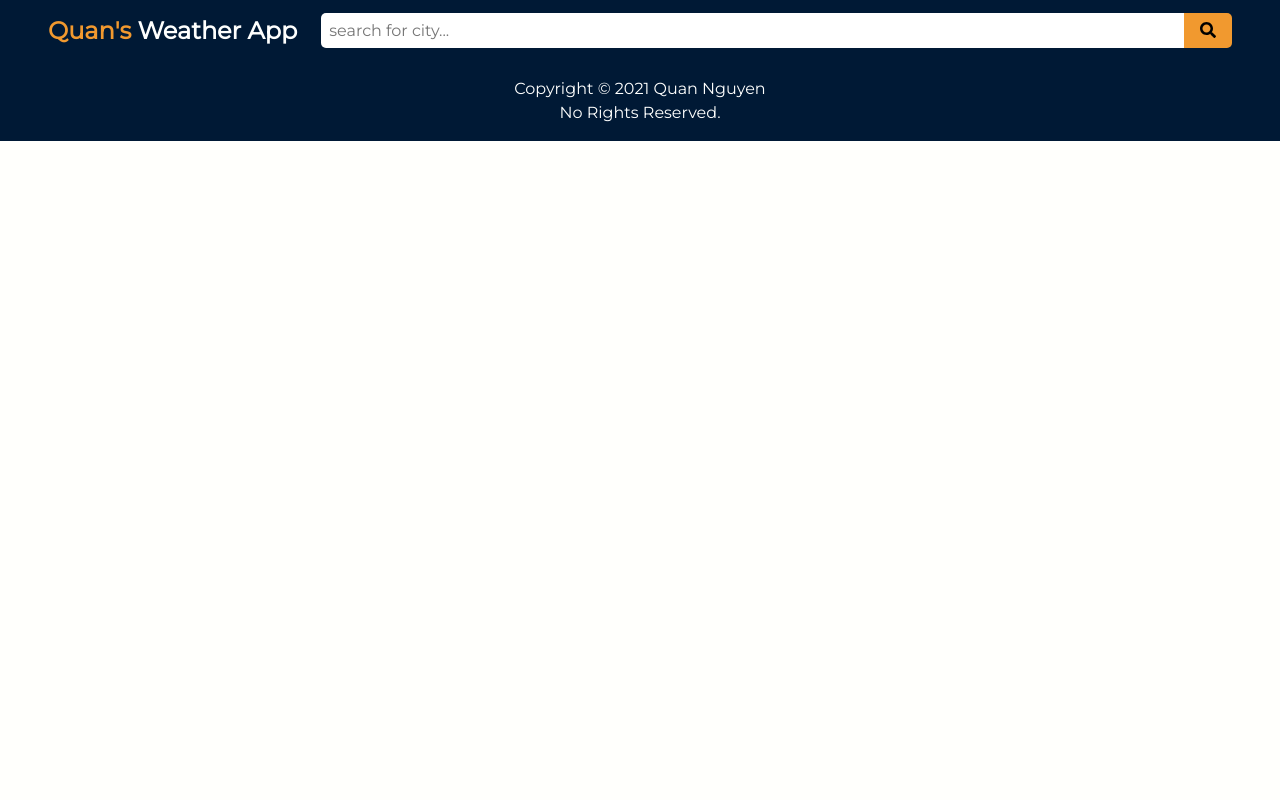
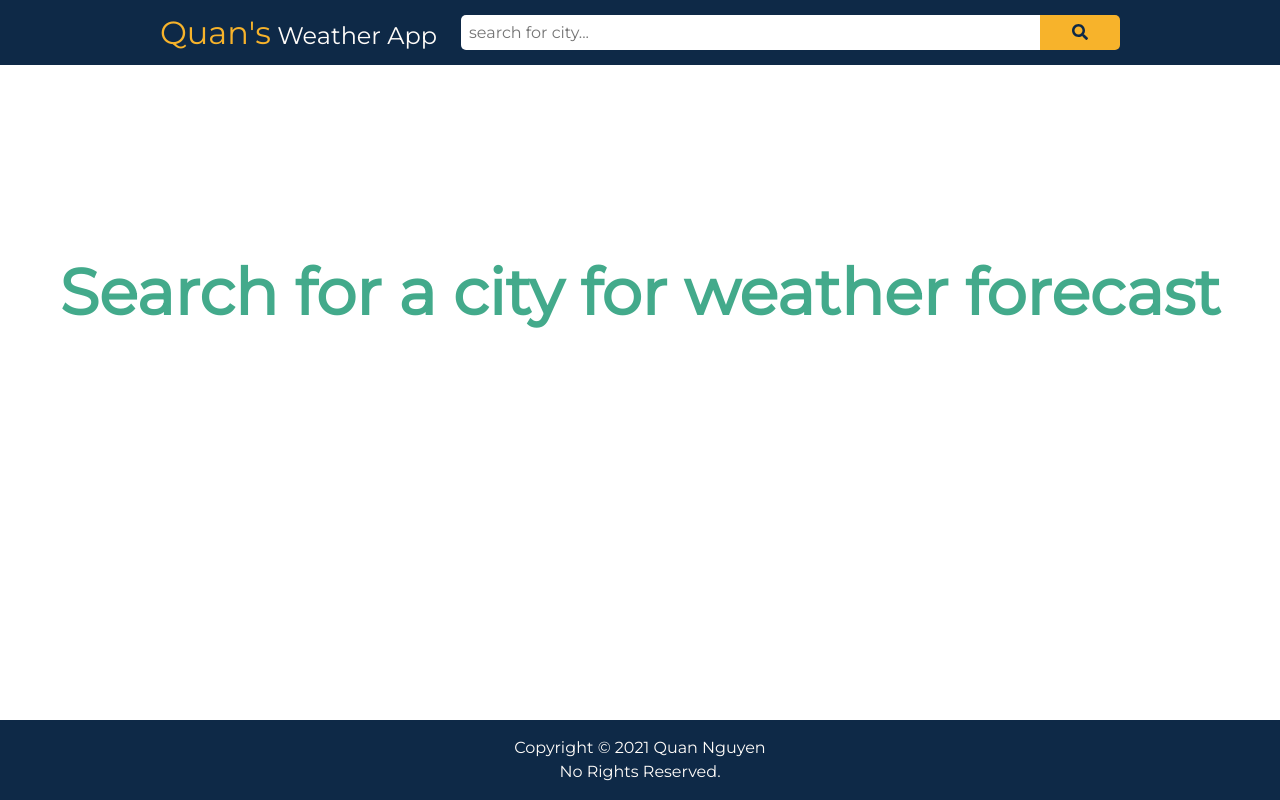
Before and after one commit to QuanDev2/open-weather, a React (Create React App) app: page /forecast in a window 1280 px wide. Built offline with nearby package versions, Linux system fonts and the light colour scheme; no server answers.

Commit message:
done with styling light theme. trying out customer hook

```diff
--- a/package.json
+++ b/package.json
@@ -15,7 +15,8 @@
     "axios": "^0.21.1",
     "react": "^17.0.1",
     "react-dom": "^17.0.1",
-    "react-scripts": "4.0.1"
+    "react-scripts": "4.0.1",
+    "react-spinners": "^0.10.6"
   },
   "scripts": {
     "start": "react-scripts start",
--- a/src/components/App.js
+++ b/src/components/App.js
@@ -1,39 +1,54 @@
-import React, {useState} from 'react';
-import Navbar from './Navbar';
-
-import Body from './Body';
-import GlobalStyle from '../utils/stylingUtils/GlobalStyle'
+import React, { useState } from 'react'
+import Navbar from './Navbar'
 import { buildGetReq } from '../utils/networkUtils/OpenWeatherApi'
 import { get } from '../utils/networkUtils/ApiService'
-import Footer from './Footer';
+import Footer from './Footer'
+import styled from '@emotion/styled'
+import MainContent from './MainContent'
+import GlobalStyle from '../utils/stylingUtils/GlobalStyle'
+import Welcome from './Welcome'
+import Error from './Error'
+import Spinner from '../utils/Spinner';
 
+const Wrapper = styled.div`
+  display: flex;
+  height: 100vh;
+  flex-direction: column;
+`
 function App() {
-
+  const [loading, setLoading] = useState(false)
   const [data, setData] = useState(null)
-  const [error, setError] = useState("")
+  const [error, setError] = useState('')
+  const [welcome, setWelcome] = useState(true)
   async function handleSubmit(searchInput) {
+    setLoading(true)
+    setWelcome(false)
+    setError(false)
     const getInstance = buildGetReq(searchInput)
     const response = await get(getInstance)
+    // after got the response, set hide loading spinner
+    setLoading(false)
     if (response.status === 404) {
-      console.error("404 page")
-      setError("City not found. Try another city.")
+      console.error('404 page')
+      setError('City not found. Try another city.')
       setData(null)
     } else if (response.status === 200) {
       setData(response.data)
-      setError("")
+      setError('')
     }
   }
 
-
   return (
-    <div>
+    <Wrapper>
       <GlobalStyle />
       <Navbar handleSubmit={handleSubmit} />
-      {error && <h3>{error}</h3>}
-      {data && <Body data={data} />}
-      <Footer/>
-    </div>
+      {loading && <Spinner />}
+      {error && <Error msg={error} />}
+      {data && <MainContent data={data} />}
+      {welcome && <Welcome />}
+      <Footer />
+    </Wrapper>
   )
 }
 
-export default App;
+export default App
--- /dev/null
+++ b/src/components/Error.js
@@ -0,0 +1,27 @@
+import React from 'react'
+import styled from '@emotion/styled'
+
+
+const Container = styled.div`
+  height: 100%;
+  display: flex;
+  justify-content: center;
+  align-items: center;
+`
+const ErrorMsg = styled.h1`
+  color: var(--accent-1);
+  font-size: 4rem;
+  padding-bottom: 200px;
+`
+
+function Error({msg}) {
+  return (
+    <Container>
+    <ErrorMsg>
+      {msg}
+    </ErrorMsg>
+    </Container>
+  )
+}
+
+export default Error
--- a/src/components/Footer.js
+++ b/src/components/Footer.js
@@ -2,19 +2,23 @@ import React from 'react'
 import styled from '@emotion/styled'
 
 const Container = styled.div`
+  margin-top: auto;
   text-align: center;
-  padding-top: 1rem;
+  padding: 1rem;
   height: 80px;
   background-color: var(--secondary);
   color: var(--white);
   line-height: 1.5;
   width: 100%;
-  position: relative;
-  bottom: 0;
 `
 
 function Footer() {
-  return <Container>Copyright &copy; 2021 Quan Nguyen <br/>No Rights Reserved. </Container>
+  return (
+    <Container>
+      Copyright &copy; 2021 Quan Nguyen <br />
+      No Rights Reserved.{' '}
+    </Container>
+  )
 }
 
 export default Footer
--- a/src/components/Body.js
+++ b/src/components/MainContent.js
@@ -3,7 +3,10 @@ import styled from '@emotion/styled'
 import CityInfo from './city/CityInfo'
 import WeatherCard from './weatherCard/WeatherCard'
 
-const BodyContainer = styled.div``
+const Container = styled.div`
+  background: var(--white);
+  flex: 1;
+`
 
 const WeatherForecast = styled.ul`
   max-width: 40%;
@@ -11,18 +14,18 @@ const WeatherForecast = styled.ul`
   padding-top: 1rem;
 `
 
-function Body({ data }) {
+function MainContent({ data }) {
   const forecastList = data.list.map((item) => (
     <li key={item.dt}>
       <WeatherCard data={item} />
     </li>
   ))
   return (
-    <BodyContainer>
+    <Container>
       <CityInfo city={data.city} />
       <WeatherForecast>{forecastList}</WeatherForecast>
-    </BodyContainer>
+    </Container>
   )
 }
 
-export default Body
+export default MainContent
--- a/src/components/Navbar.js
+++ b/src/components/Navbar.js
@@ -1,12 +1,12 @@
 import styled from '@emotion/styled'
-import {useState} from 'react'
+import { useState } from 'react'
 import { FontAwesomeIcon } from '@fortawesome/react-fontawesome'
-import {faSearch} from '@fortawesome/free-solid-svg-icons'
+import { faSearch } from '@fortawesome/free-solid-svg-icons'
 
 const Container = styled.nav`
   display: flex;
   align-items: center;
-  padding: 0.8rem 3rem;
+  padding: 0.8rem 10rem;
   background: var(--secondary);
 `
 
@@ -19,29 +19,30 @@ const SearchInput = styled.input`
   flex: 1;
   border: none;
   border-radius: 5px 0 0 5px;
-
 `
-const SearchIcon = () => <FontAwesomeIcon icon={faSearch} />
 
 const SubmitBtn = styled.button`
   padding: 0.5rem 1rem;
   border: none;
   height: 100%;
+  width: 80px;
   border-radius: 0 5px 5px 0;
+  color: var(--secondary);
   background: var(--accent-2);
   cursor: pointer;
-
+  &:hover {
+    opacity: 85%;
+  }
 `
 
-const Title = styled.h1`
+const Title = styled.a`
   font-size: 1.5rem;
   margin-right: 1.5rem;
   color: var(--white);
 `
 
-export default function Navbar({handleSubmit}) {
-
-  const [input, setInput] = useState("")
+export default function Navbar({ handleSubmit }) {
+  const [input, setInput] = useState('')
 
   function onInputSubmit(e) {
     e.preventDefault()
@@ -50,9 +51,11 @@ export default function Navbar({handleSubmit}) {
 
   return (
     <Container>
-      <Title>
-
-        <span style={{ color: 'var(--accent-2)', fontSize: '1.5rem' }}>Quan's</span> Weather App
+      <Title href='/'>
+        <span style={{ color: 'var(--accent-2)', fontSize: '2rem' }}>
+          Quan's
+        </span>{' '}
+        Weather App
       </Title>
       <NavForm onSubmit={onInputSubmit}>
         <SearchInput
@@ -62,7 +65,7 @@ export default function Navbar({handleSubmit}) {
           onChange={(e) => setInput(e.target.value)}
         />
         <SubmitBtn type='submit'>
-          <SearchIcon />
+          <FontAwesomeIcon icon={faSearch} />
         </SubmitBtn>
       </NavForm>
     </Container>
--- /dev/null
+++ b/src/components/Welcome.js
@@ -0,0 +1,25 @@
+import React from 'react'
+import styled from '@emotion/styled'
+
+const Container = styled.div`
+  height: 100%;
+  display: flex;
+  justify-content: center;
+  align-items: center;
+`
+const Title = styled.h1`
+  font-size: 4rem;
+  color: var(--accent-4);
+  padding-bottom: 200px;
+
+`
+
+function Welcome() {
+  return (
+    <Container>
+      <Title>Search for a city for weather forecast</Title>
+    </Container>
+  )
+}
+
+export default Welcome
--- a/src/components/weatherCard/WeatherCard.js
+++ b/src/components/weatherCard/WeatherCard.js
@@ -5,7 +5,6 @@ import Temperature from './Temperature';
 import WeatherStats from './WeatherStats';
 
 const Container = styled.div`
-  /* background: gray; */
   margin-bottom: 1rem;
   display: flex;
   justify-content: space-between;
@@ -14,7 +13,6 @@ const Container = styled.div`
   background: var(--accent-3);
   color: var(--white);
   border-radius: 10px;
-
 `
 
 
--- a/src/index.js
+++ b/src/index.js
@@ -8,4 +8,4 @@ ReactDOM.render(
     <App />
   </React.StrictMode>,
   document.getElementById('root')
-);
+)
--- /dev/null
+++ b/src/utils/Spinner.js
@@ -0,0 +1,26 @@
+import React from 'react'
+import styled from '@emotion/styled'
+import PuffLoader from 'react-spinners/PuffLoader'
+
+const Container = styled.div`
+  /* height: 100%; */
+  padding-top: 17rem;
+  display: flex;
+  justify-content: center;
+  align-items: center;
+  color: var(--accent-1);
+`
+
+const StyledLoader = styled(PuffLoader)`
+  font-size: 4rem;
+  padding-bottom: 200px;
+  font-weight: 700;
+`
+
+export default function Spinner() {
+  return (
+    <Container>
+      <StyledLoader size={100}/>
+    </Container>
+  )
+}
--- a/src/utils/stylingUtils/GlobalStyle.js
+++ b/src/utils/stylingUtils/GlobalStyle.js
@@ -6,13 +6,13 @@ function GlobalStyle() {
 
   const globalStyle = css`
     :root {
-      --background: #fffffc;
-      --secondary: #001935;
-      --white: #fefffe;
+      --secondary: #0e2947;
+      --white: #fffcf9;
       --black: #071013;
-      --accent-1: #d95e3f;
-      --accent-2: #f1992f;
-      --accent-3: #529fcd;
+      --accent-1: #ff8552;
+      --accent-2: #f7b32b;
+      --accent-3: #987284;
+      --accent-4: #43aa8b;
     }
 
     * {
@@ -21,6 +21,10 @@ function GlobalStyle() {
       box-sizing: border-box;
       font-family: 'Montserrat', sans-serif;
       font-size: 16px;
+    }
+
+    a {
+      text-decoration: none;
     }
 
     body {
@@ -34,8 +38,6 @@ function GlobalStyle() {
     input {
       padding: 0 0.5rem;
     }
-
-
   `
   return (
     <Global styles={globalStyle} />
```
Also changed, not shown: src/utils/useFormSubmit.js (added, +11 -0 lines), 1 other file (tests, documents, lock files or other folders).
